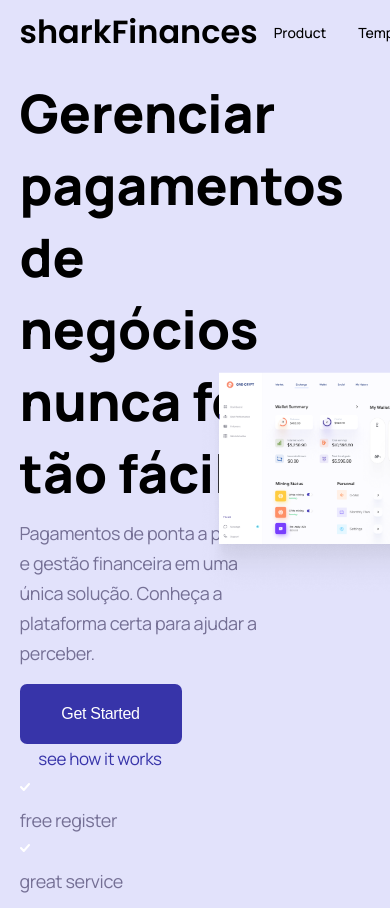
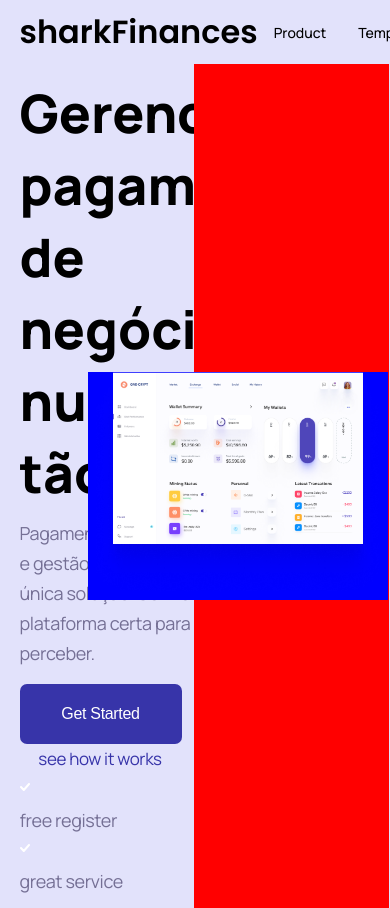
Before and after one commit to Otavin23/Gerenciamento-financeiro-landing-Page, a plain HTML site: page index.html in a window 390 px wide. Shown: the top 908 px of the page. Drawn offline with Linux system fonts and the light colour scheme.

Commit message:
responsive-mobile

```diff
--- a/styles/styles.scss
+++ b/styles/styles.scss
@@ -34,6 +34,19 @@
   display: flex;
   justify-content: space-between;
   align-items: center;
+}
+.painel__background{
+  display: flex;
+  justify-content: flex-end;
+  background: red;
+  position: relative;
+  img{
+    background: blue;
+    position: relative;
+    display: flex;
+    align-items: center;
+    right: 1px;
+  }
 }
 .background{
   display: flex;
```
Also changed, not shown: styles/styles.css, 1 other file.
